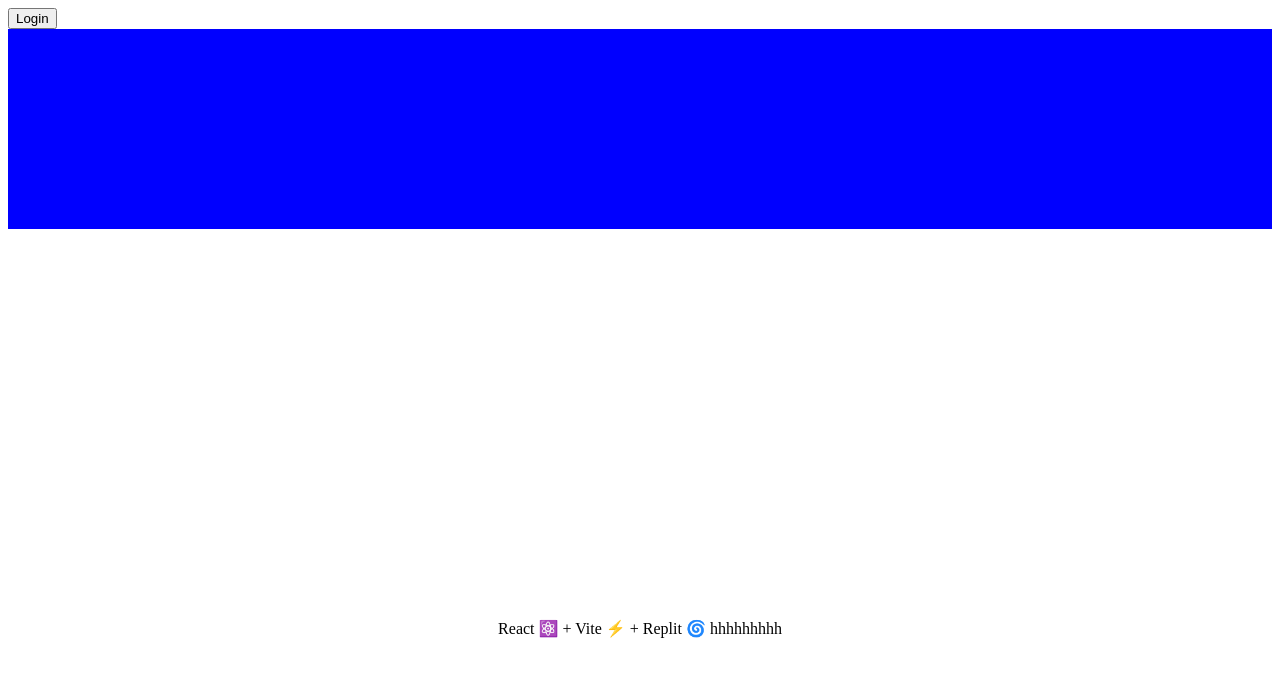
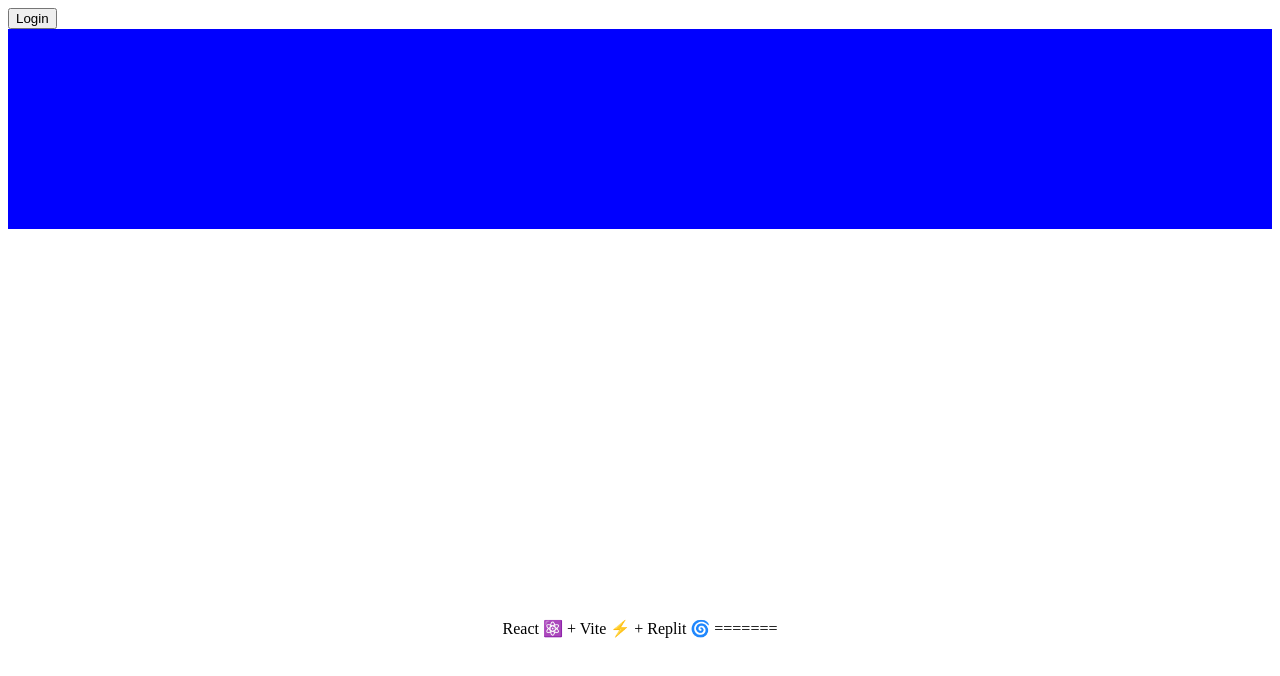
Before and after one commit to SunPeter/Replit, a React (Vite) app: page / in a window 1280 px wide. Shown: the top 676 px of the page. Built offline with nearby package versions, Linux system fonts and the light colour scheme.

Commit message:
feat: update

```diff
--- a/src/App.tsx
+++ b/src/App.tsx
@@ -9,7 +9,7 @@ export default function App() {
   return (
     <main>
       <MyDiv />
-      React ⚛️ + Vite ⚡ + Replit 🌀 hhhhhhhhh
+      React ⚛️ + Vite ⚡ + Replit 🌀 =======
     </main>
   )
 }
```
